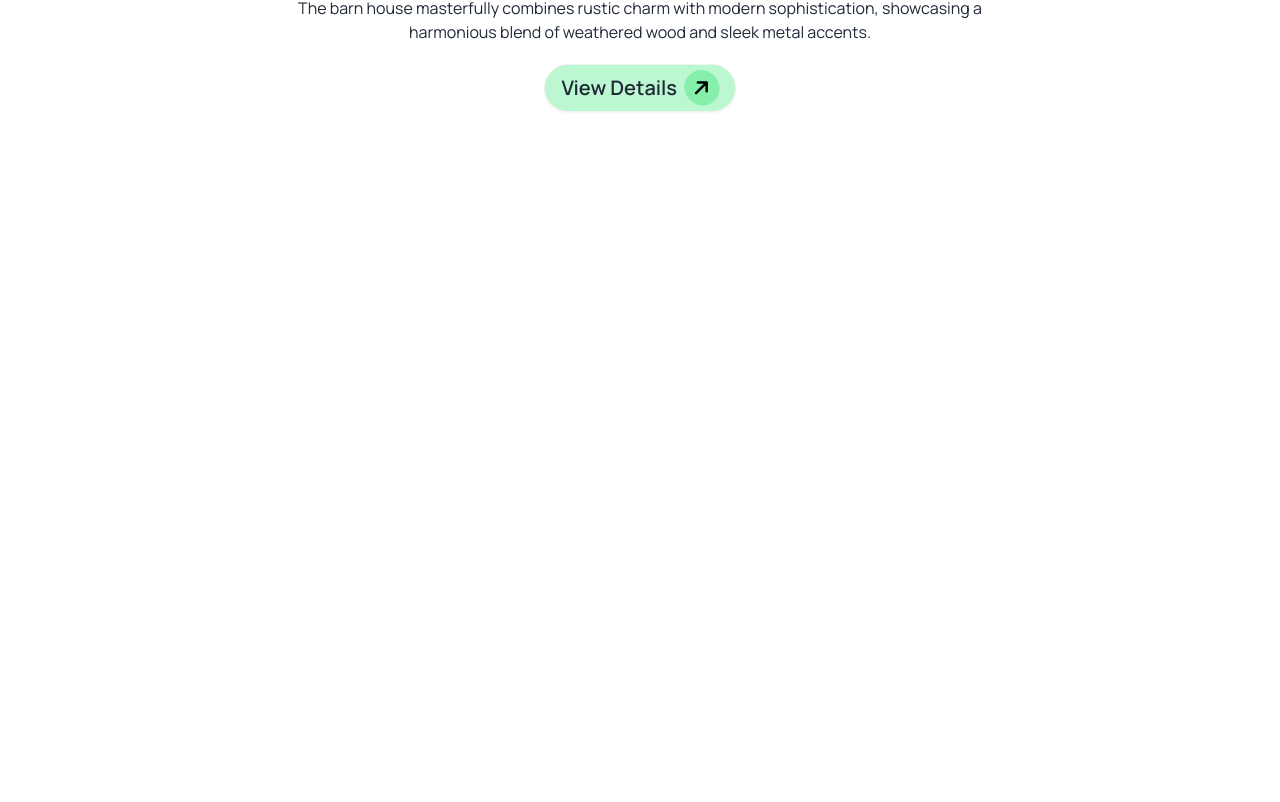
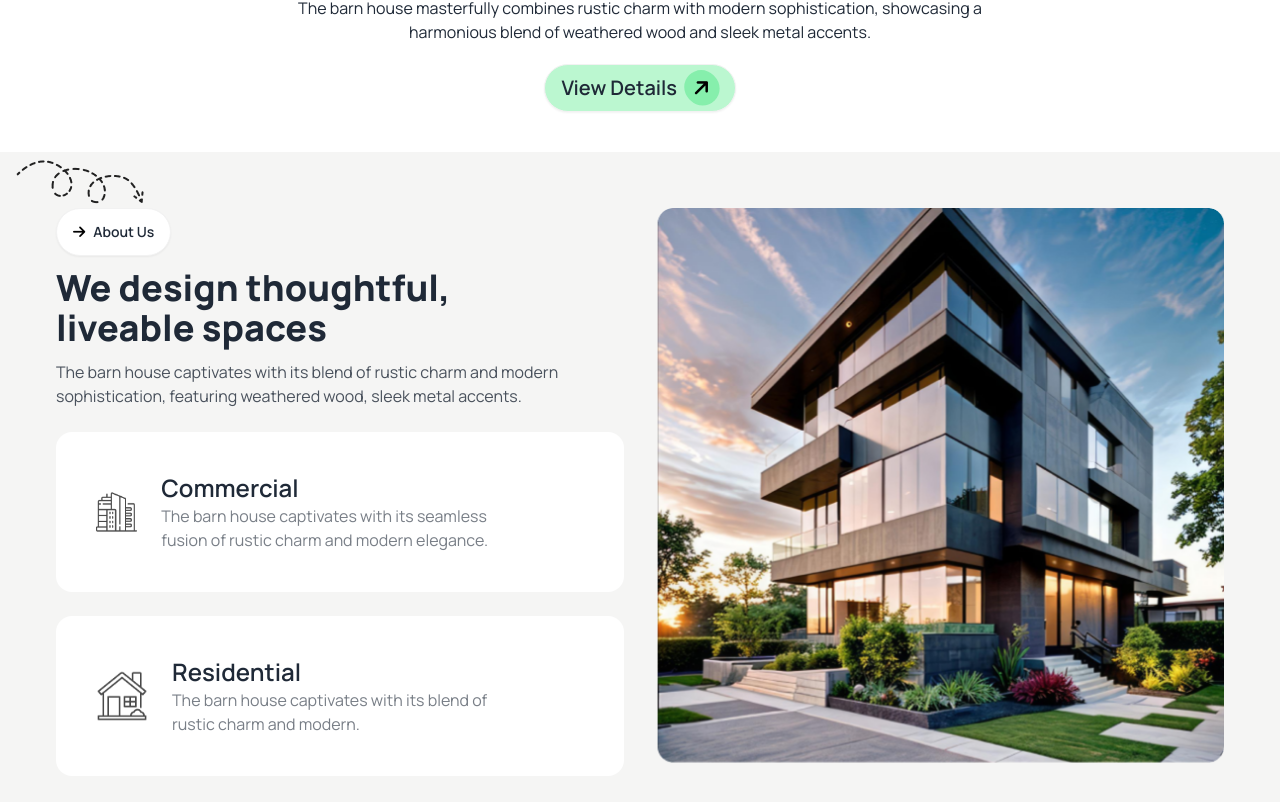
Before and after one commit to 0Himu0/Assignment-3, a plain HTML site: page index.html in a window 1280 px wide. Shown: the part 686-1488 px from the top of the page. Before the commit the page ends 838 px from the top, so only its background shows below. Drawn offline with nearby package versions, Linux system fonts and the light colour scheme; a web font is replaced by a local one.

Commit message:
design throughout done

```diff
--- a/index.html
+++ b/index.html
@@ -89,10 +89,55 @@
             </a>
         </div>
 
-
     </header>
 
     <main>
+        <!-- We design thoughtful, liveable spaces -->
+        <section  class="bg-stone-100" >
+            <div class="container mx-auto grid grid-cols-1 lg:grid-cols-2 gap-8 lg:p-14 p-4">
+                <div class="relative">
+                    <div class=" absolute hidden lg:block -left-10 -top-12">
+                        <img src="/B10-Assignment-03-main/assets/Vector.png" alt="">
+                    </div>
+
+                    <div class="flex flex-col text-center items-center lg:text-start lg:items-start">
+                        <a class="btn bg-white rounded-full flex mb-3 max-w-40"><i class="fa fa-solid  text-black fa-arrow-right"></i>About Us</a>
+                        <h3 class="text-4xl font-extrabold mb-3 ">We design thoughtful,<br>liveable spaces</h3>
+                        <p class="opacity-80">The barn house captivates with its blend of rustic charm and
+                        modern sophistication, featuring weathered wood, sleek metal accents.</p>
+                    </div>
+
+                    <div class="bg-white rounded-2xl lg:p-10 p-4 mt-6">
+                        <div class="flex gap-6 items-center">
+                            <div>
+                                <img src="/B10-Assignment-03-main/assets/commercial.png" alt="">
+                            </div>
+                            <div>
+                                <h4 class="text-xl lg:text-2xl font-semibold">Commercial</h4>
+                                <p class="opacity-60 w-5/6">The barn house captivates with its seamless fusion of rustic charm and modern elegance.</p>
+                            </div>
+                        </div>
+                    </div>
+
+                    <div class="bg-white rounded-2xl lg:p-10 p-4 mt-6">
+                        <div class="flex gap-6 items-center">
+                            <div>
+                                <img src="/B10-Assignment-03-main/assets/residential.png" alt="">
+                            </div>
+                            <div>
+                                <h4 class="text-xl lg:text-2xl font-semibold">Residential</h4>
+                                <p class="opacity-60 w-5/6">The barn house captivates with its blend of rustic charm and modern.</p>
+                            </div>
+                        </div>
+                    </div>
+                </div>
+
+                <div>
+                    <img src="/B10-Assignment-03-main/assets/Rectangle.png" alt="">
+                </div>
+            </div>
+
+        </section>
 
     </main>
 
```
